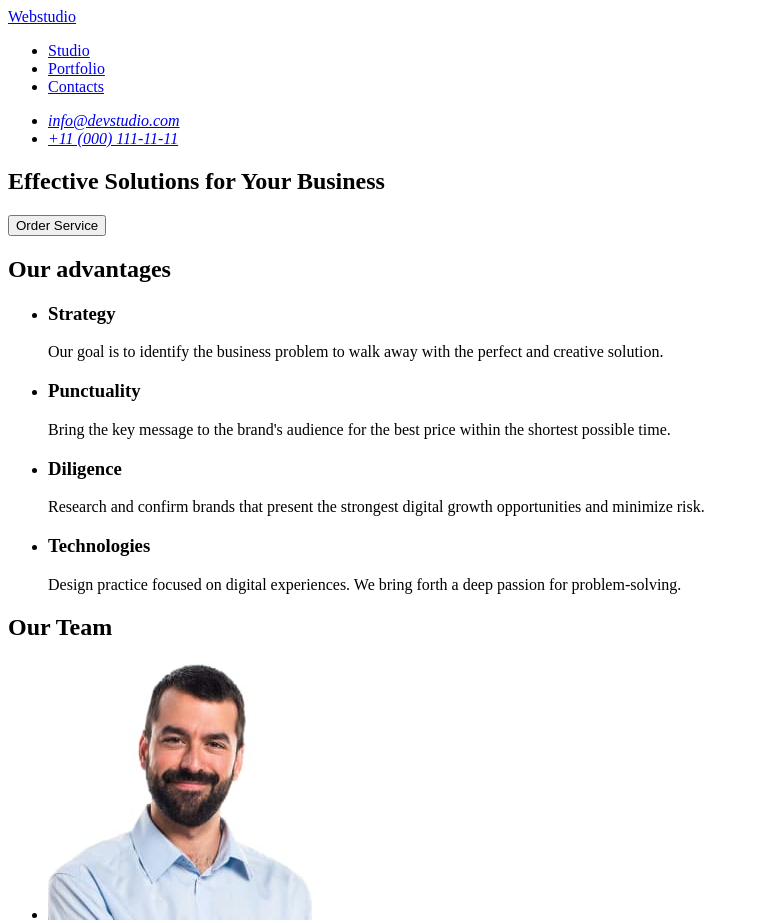
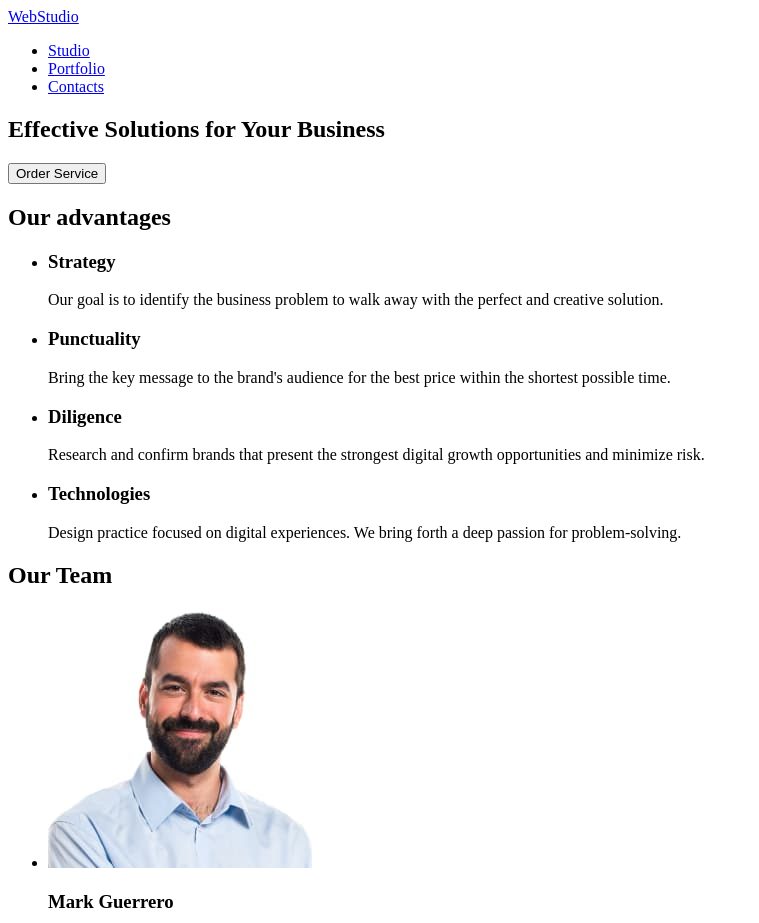
Before and after one commit to Oleksandr-Haponov/goit-markup-hw-01, a plain HTML site: page index.html in a window 1280 px wide. Shown: the top 923 px of the page, without its empty margins (0-759 px from the left). Drawn offline with Linux system fonts and the light colour scheme.

Commit message:
Update index.html

```diff
--- a/index.html
+++ b/index.html
@@ -8,22 +8,14 @@
     </head>
     <body>
         <header>
-            <section>
-                <a href="./index.html">Webstudio</a>
         <nav>
+            <a href="./index.html">WebStudio</a>
             <ul>
                 <li><a href="./studio.html">Studio</a></li>
                 <li><a href="./portfolio.html">Portfolio</a></li>
                 <li><a href="./contacts.html">Contacts</a></li>
             </ul>
         </nav>
-                </section>
-            <address>
-                    <ul>
-                        <li><a href="mailto:info@devstudio.com">info@devstudio.com</a></li>
-                        <li><a href="tel:+110001111111">+11 (000) 111-11-11</a></li>
-                    </ul>
-                </address>
         </header>
         <main>
             <!-- Секція №1 -->
```
Lines whose indentation alone changed are shown as unchanged.
